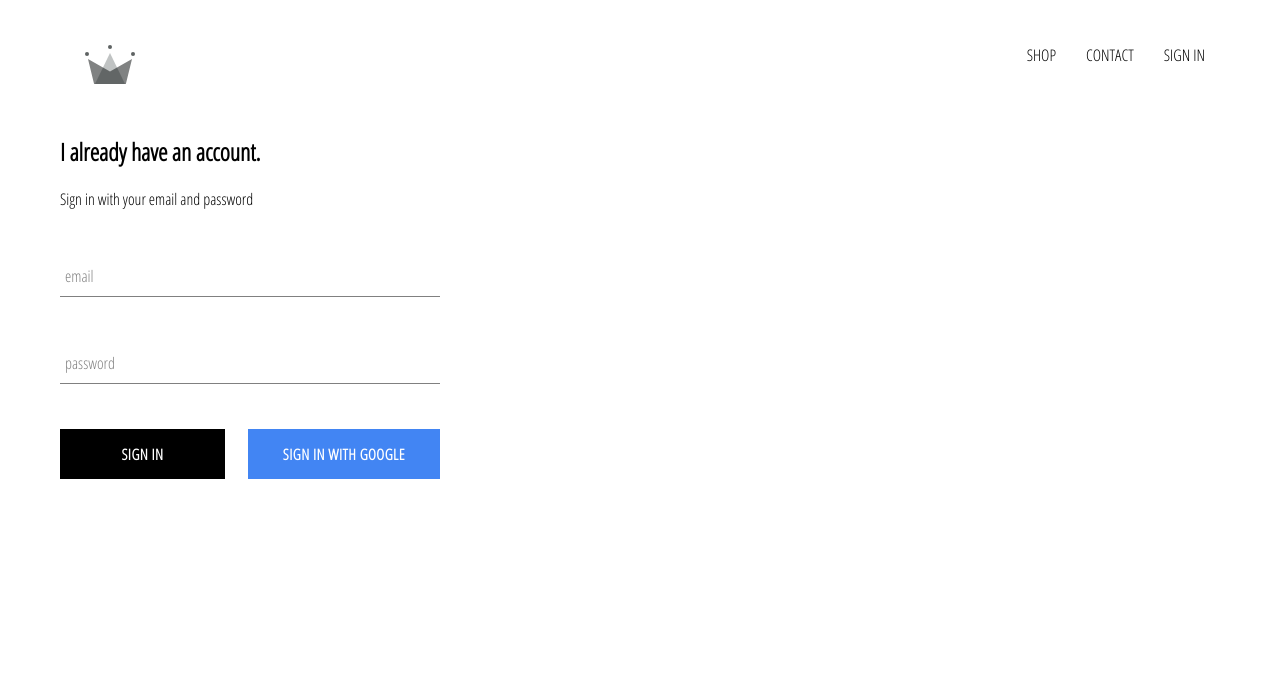
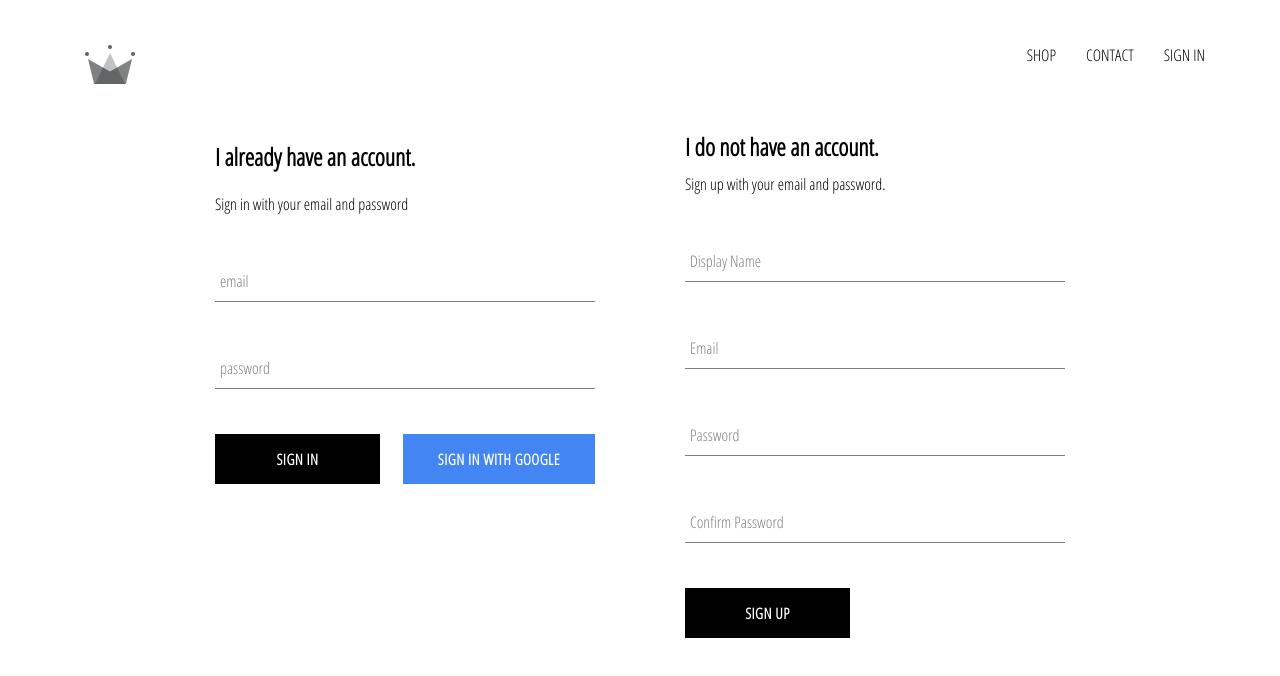
Before and after one commit to aharburg/crwn-clothing, a React (Create React App) app: page /signin in a window 1280 px wide. Shown: the top 676 px of the page. Built offline with nearby package versions, Linux system fonts and the light colour scheme; no server answers.

Commit message:
Added custom login with email and password.

```diff
--- a/src/App.js
+++ b/src/App.js
@@ -7,32 +7,45 @@
 import ShopPage from "./pages/shop/shop.component";
 import Header from "./components/header/header.component";
 import SignInAndSignUpPage from "./pages/sign-in-and-sign-up/sign-in-and-sign-up.component";
-import { auth } from "./firebase/firebase.utils";
+import { auth, createUserProfileDocument } from "./firebase/firebase.utils";
 
 class App extends React.Component {
-  constructor(){
+  constructor() {
     super();
 
     this.state = {
       currentUser: null
-    }
+    };
   }
 
   unusubscribeFromAuth = null;
 
-  componentDidMount(){
-    this.unusubscribeFromAuth = auth.onAuthStateChanged(user => {
-      this.setState({currentUser: user});
+  componentDidMount() {
+    this.unusubscribeFromAuth = auth.onAuthStateChanged(async userAuth => {
+      if (userAuth) {
+        const userRef = await createUserProfileDocument(userAuth);
 
-      console.log(user)
-    })
+        userRef.onSnapshot(snapShot => {
+          this.setState({
+            currentUser: {
+              id: snapShot.id,
+              ...snapShot.data()
+            }
+          });
+
+          console.log(this.state);
+        });
+      } else {
+        this.setState({ currentUser: userAuth });
+      }
+    });
   }
 
-  componentWillUnmount(){
+  componentWillUnmount() {
     this.unusubscribeFromAuth();
   }
 
-  render(){
+  render() {
     return (
       <div>
         <Header currentUser={this.state.currentUser} />
@@ -44,7 +57,6 @@
       </div>
     );
   }
-
 }
 
 export default App;
--- /dev/null
+++ b/src/components/sign-up/sign-up.component.js
@@ -0,0 +1,99 @@
+import React from 'react';
+
+import FormInput from '../form-input/form-input.component';
+
+import CustomButton from '../custom-button/custom-button.component'
+
+import {auth, createUserProfileDocument } from '../../firebase/firebase.utils';
+
+import './sign-up.styles.scss';
+
+class SignUp extends React.Component {
+    constructor(){
+        super();
+
+        this.state = {
+            displayName: '',
+            email: '',
+            password: '',
+            confirmPassword: ''
+        }
+    }
+
+    handleSubmit = async event =>{
+        event.preventDefault();
+
+        const {displayName, email, password, confirmPassword} = this.state;
+
+        if(password !== confirmPassword){
+            alert("Password do not match");
+            return;
+        }
+        try{
+            const { user } = await auth.createUserWithEmailAndPassword(email, password)
+
+           await createUserProfileDocument(user, {displayName});
+
+           this.setState({
+            displayName: '',
+            email: '',
+            password: '',
+            confirmPassword: ''
+           })
+        } catch (error){
+            console.log(error)
+        }
+    }
+
+    handleChange = event => {
+        const {name, value} = event.target;
+
+        this.setState({[name]: value});
+    }
+    render(){
+        const {displayName, email, password, confirmPassword} = this.state;
+        return (
+            <div className='sign-up'>
+                <h2 className='title'>I do not have an account.</h2>
+                <span>Sign up with your email and password.</span>
+                <form className='sign-up-form' onSubmit={this.handleSubmit}>
+                    <FormInput
+                    type='text'
+                    name='displayName'
+                    value={displayName}
+                    onChange={this.handleChange}
+                    label = 'Display Name'
+                    required
+                    />
+                    <FormInput
+                    type='email'
+                    name='email'
+                    value={email}
+                    onChange={this.handleChange}
+                    label = 'Email'
+                    required
+                   / >
+                    <FormInput
+                    type='password'
+                    name='password'
+                    value={password}
+                    onChange={this.handleChange}
+                    label = 'Password'
+                    required
+                    />
+                    <FormInput
+                    type='password'
+                    name='confirmPassword'
+                    value={confirmPassword}
+                    onChange={this.handleChange}
+                    label = 'Confirm Password'
+                    required
+                    />
+                    <CustomButton type='submit'>SIGN UP</CustomButton>
+                </form>
+            </div>
+        )
+    }
+}
+
+export default SignUp;
--- /dev/null
+++ b/src/components/sign-up/sign-up.styles.scss
@@ -0,0 +1,9 @@
+.sign-up{
+    display: flex;
+    flex-direction: column;
+    width: 380px;
+
+    .title{
+        margin: 10px 0;
+    }
+}
--- a/src/firebase/firebase.utils.js
+++ b/src/firebase/firebase.utils.js
@@ -13,6 +13,32 @@
   measurementId: "G-G7VJS3Q67E"
 };
 
+export const createUserProfileDocument = async (userAuth, additionalData) => {
+  if (!userAuth) return;
+
+  const userRef = firestore.doc(`users/${userAuth.uid}`);
+
+  const snapShot = await userRef.get();
+
+  if (!snapShot.exists) {
+    const { displayName, email } = userAuth;
+    const createdAt = new Date();
+
+    try {
+      await userRef.set({
+        displayName,
+        email,
+        createdAt,
+        ...additionalData
+      });
+    } catch (error) {
+      console.log("error creating user", error.message);
+    }
+  }
+  return userRef;
+  console.log(snapShot);
+};
+
 firebase.initializeApp(config);
 
 export const auth = firebase.auth();
--- a/src/pages/sign-in-and-sign-up/sign-in-and-sign-up.component.js
+++ b/src/pages/sign-in-and-sign-up/sign-in-and-sign-up.component.js
@@ -1,12 +1,14 @@
 import React from "react";
 
 import SignIn from "../../components/sign-in/sign-in.component";
+import SignUp from '../../components/sign-up/sign-up.component';
 
 import "./sign-in-and-sign-up.styles.scss";
 
 const SignInAndSignUpPage = () => (
   <div className="sign-in-and-sign-up">
     <SignIn />
+    <SignUp />
   </div>
 );
 
--- a/src/pages/sign-in-and-sign-up/sign-in-and-sign-up.styles.scss
+++ b/src/pages/sign-in-and-sign-up/sign-in-and-sign-up.styles.scss
@@ -0,0 +1,6 @@
+.sign-in-and-sign-up{
+    width: 850px;
+    display: flex;
+    justify-content: space-between;
+    margin: 30px auto;
+}
```
Also changed, not shown: src/components/header/header.component.js (+11 -8 lines).
